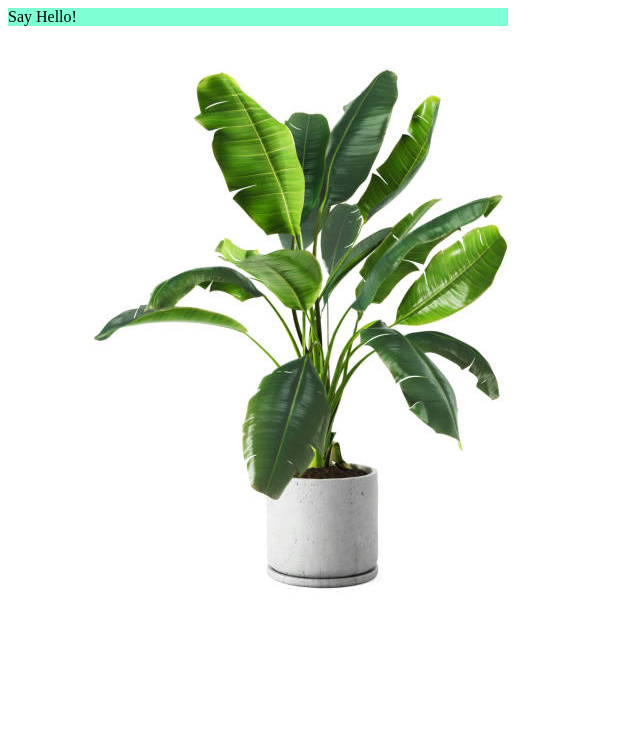
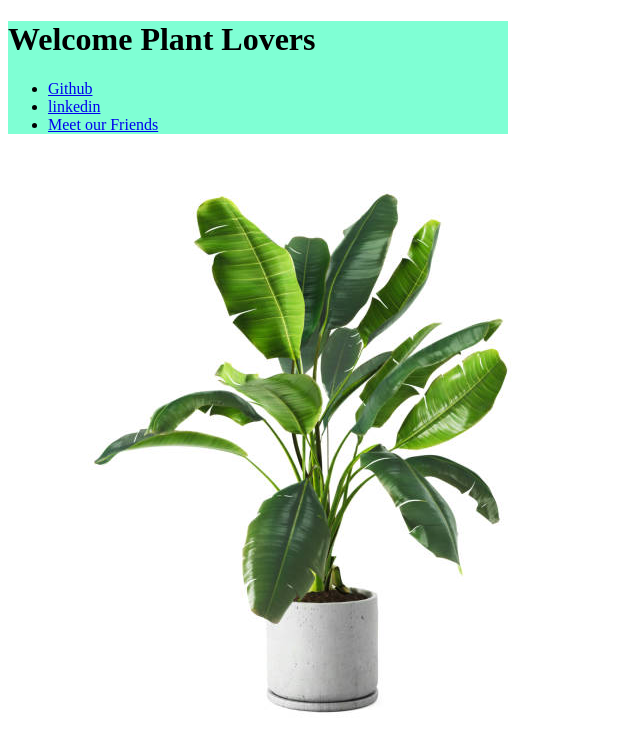
Before and after one commit to Lcoates5/Mini-Project, a plain HTML site: page index.html in a window 1280 px wide. Shown: the whole page, without its empty margins (0-640 px from the left). Drawn offline with Linux system fonts and the light colour scheme.

Commit message:
add nav tags and links

```diff
--- a/index.html
+++ b/index.html
@@ -1,16 +1,33 @@
 <!DOCTYPE html>
 <html lang="en-US">
 
-  <head>
-    <meta charset="UTF-8">
-    <title>Hello!</title>
-    <link rel="stylesheet" href="./assets/css/style.css">
-  </head>
-  <header>Say Hello!</header>
+<head>
+  <meta charset="UTF-8">
+  <title>Anthophilies Unite</title>
+  <link rel="stylesheet" href="./assets/css/style.css">
+  <meta name="viewport" content="width=device-width, initial-scale=1" />
+</head>
+<header>
+  <h1>Welcome Plant Lovers</h1>
+  <nav class="header-nav">
+    <ul>
+      <li>
+        <a href="https://github.com">Github</a>
+      </li>
+      <li>
+        <a href="https://www.linkedin.com">linkedin</a>
+      </li>
+      <li>
+        <a href="https://weareplantlovers.com/">Meet our Friends</a>
+      </li>
+    </ul>
+  </nav>
+</header>
 
 <div class="img">
-  <img src="./assets/Plant-photo.jpeg" alt="picture of a leafy plant in a white pot"/>
+  <img src="./assets/Plant-photo.jpeg" alt="picture of a leafy plant in a white pot" />
 </div>
+
 <body>
 
 </body>
```
